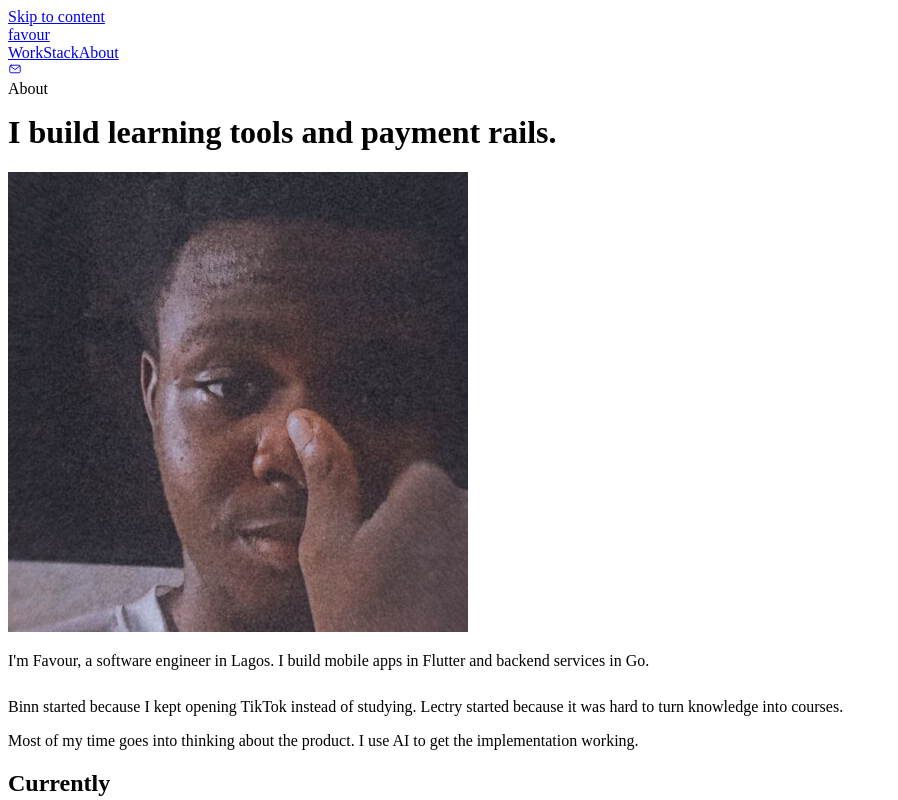
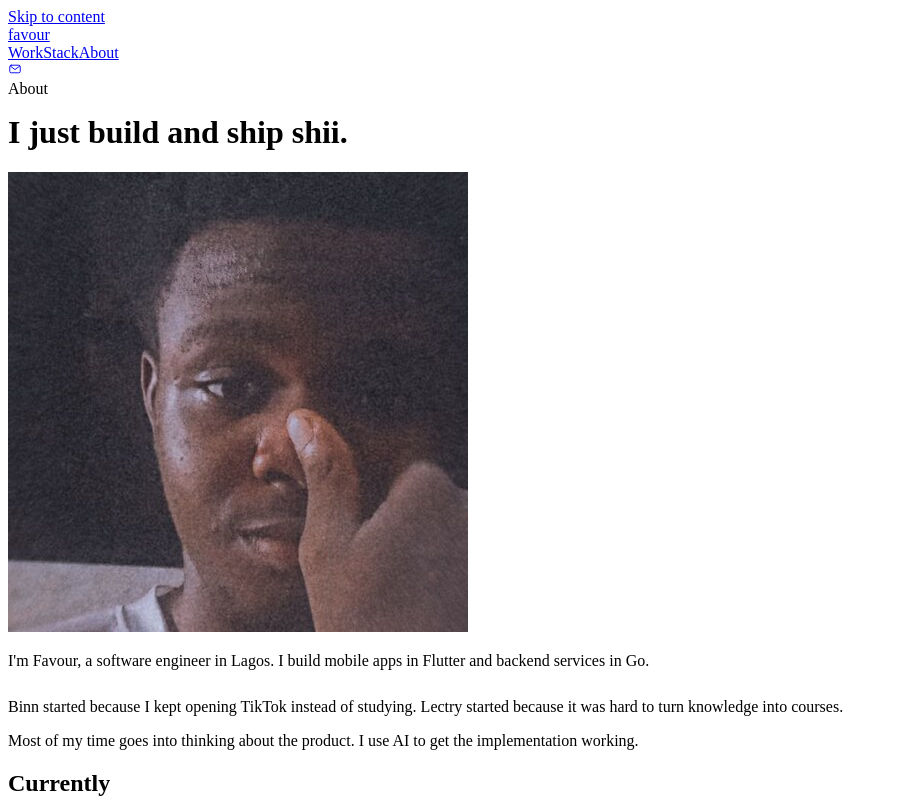
Before and after one commit to favourthemaster/portfolio-site, a React (Vite) app: page /about in a window 1280 px wide. Shown: the top 800 px of the page, without its empty margins (0-898 px from the left). Built offline with nearby package versions, Linux system fonts and the light colour scheme; the HTML template or start-up script is replaced by a standard one.

Commit message:
Update about headline

```diff
--- a/src/pages/About.tsx
+++ b/src/pages/About.tsx
@@ -36,7 +36,7 @@ export function About() {
         <header className="page-head wrap">
           <span className="section-label">About</span>
           <h1 className="page-title" style={{ marginTop: 16 }}>
-            I build learning tools and payment rails.
+            I just build and ship shii.
           </h1>
         </header>
 
```
